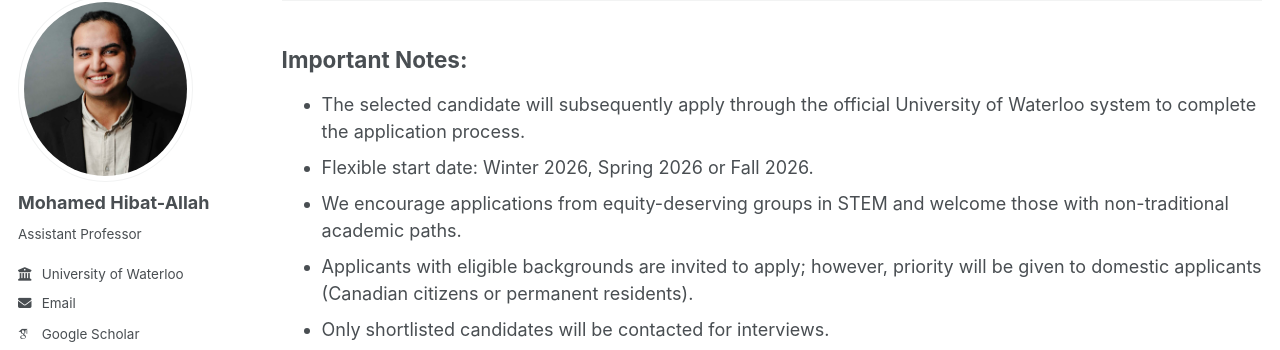
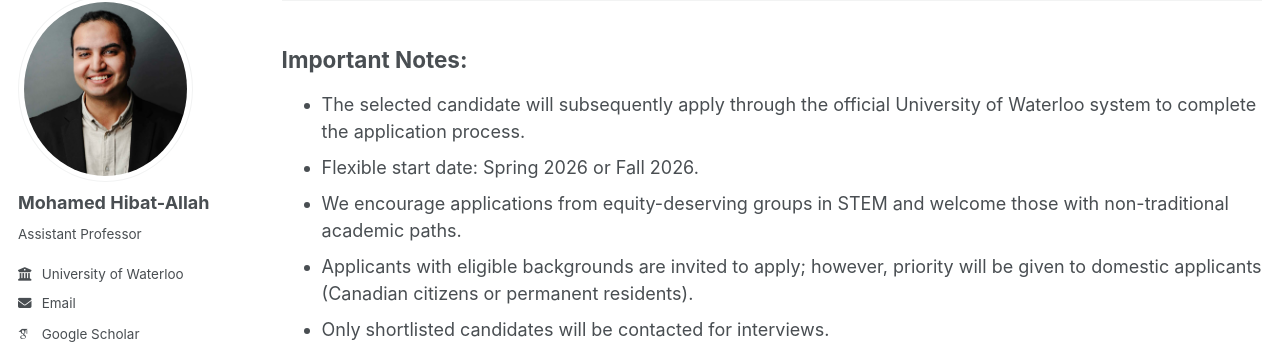
Before and after one commit to mhibatallah/mhibatallah.github.io, a Jekyll site: the page built from _pages/PhDPosition.md, in a window 1280 px wide and 900 px high, scrolled down 684 px. Shown: the part 103-453 px from the top of the window. Built offline with Jekyll 4.4.1, drawn with Linux system fonts in a browser that asks for light colours; some web fonts are replaced; a script that is not in the unit is left out.

Commit message:
update Phd position

```diff
--- a/_pages/PhDPosition.md
+++ b/_pages/PhDPosition.md
@@ -29,7 +29,7 @@ Subject: PhD Application - [Your Name]
 ## Important Notes:
 
 * The selected candidate will subsequently apply through the official University of Waterloo system to complete the application process.
-* Flexible start date: Winter 2026, Spring 2026 or Fall 2026.
+* Flexible start date: Spring 2026 or Fall 2026.
 * We encourage applications from equity-deserving groups in STEM and welcome those with non-traditional academic paths.
 * Applicants with eligible backgrounds are invited to apply; however, priority will be given to domestic applicants (Canadian citizens or permanent residents).
 * Only shortlisted candidates will be contacted for interviews.
```
